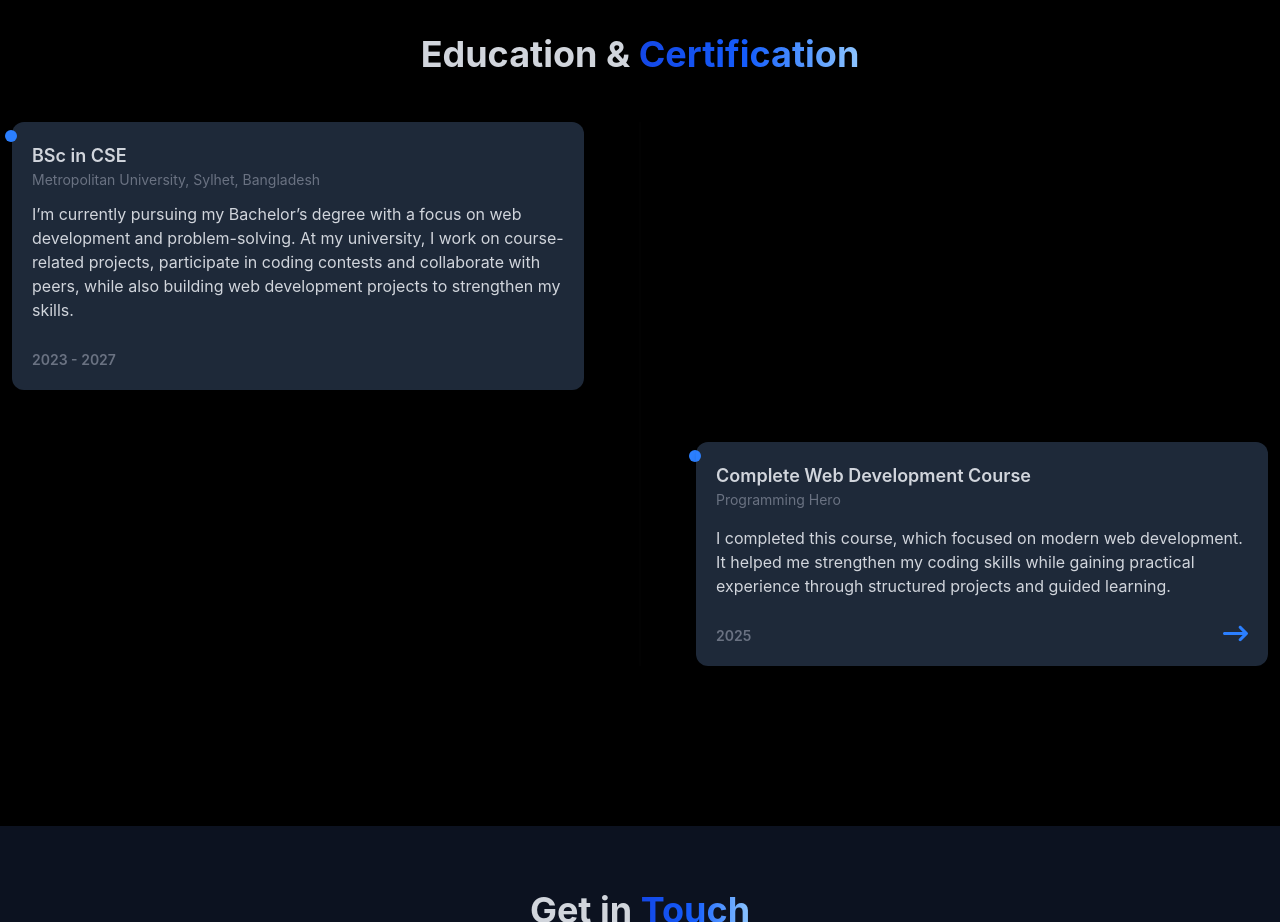
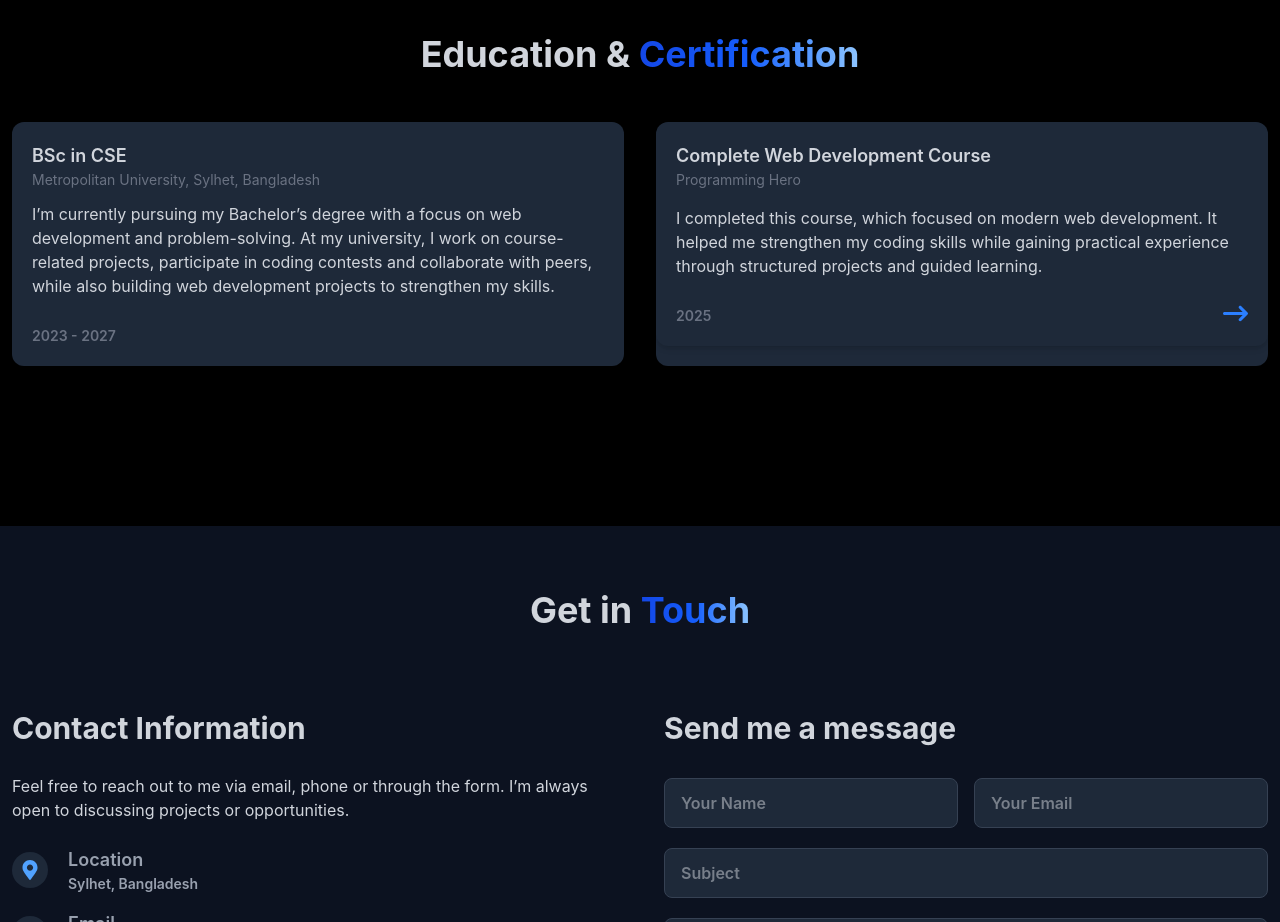
Before and after one commit to tahmid-khan-hub/my-portfolio-nextjs, a Next.js app: page / in a window 1280 px wide. Shown: the part 4200-5122 px from the top of the page. Built offline with nearby package versions, Linux system fonts and the light colour scheme.

Commit message:
Create Education section folder, update its structure

```diff
--- a/src/app/page.tsx
+++ b/src/app/page.tsx
@@ -1,7 +1,7 @@
 import About from "@/components/About";
 import Banner from "@/components/Banner/Banner";
 import Contact from "@/components/Contact/Contact";
-import Education from "@/components/Education";
+import Education from "@/components/Education/Education";
 import Projects from "@/components/Projects/Projects";
 import Skills from "@/components/Skills/Skills";
 
--- a/src/components/Education.tsx
+++ b/src/components/Education/Education.tsx
@@ -1,22 +1,19 @@
 "use client";
-import React from "react";
-import CertificateCard from "./CertificateCard";
 import AnimateOnView from "@/hooks/AnimateOnView";
+import CertificateCard from "../CertificateCard";
 
 const Education = () => {
   return (
     <div>
-      <div className="max-w-[1350px] mx-auto px-4 md:px-3 py-16 mb-24">
+      <div className="max-w-337.5 mx-auto px-4 md:px-3 py-16 mb-24">
         <AnimateOnView direction="down" delay={0.25} duration={0.6}><h1 className="text-center text-4xl text-gray-300 font-bold mb-12">
-          Education & <span className="bg-gradient-to-r from-blue-700 via-blue-600 to-blue-300 bg-clip-text text-transparent">Certification</span>
+          Education & <span className="bg-linear-to-r from-blue-700 via-blue-600 to-blue-300 bg-clip-text text-transparent">Certification</span>
         </h1></AnimateOnView>
 
         {/* Responsive layout: column on small, row on md+ */}
-        <div className="flex flex-col md:flex-row md:items-start gap-8">
+        <div className="grid grid-cols-2 gap-8">
           {/* Education */}
-          <div className="flex-1 relative bg-gray-800 rounded-xl">
-            {/* dot */}
-            <div className="absolute w-3 h-3 bg-blue-500 rounded-full -left-[7px] top-2 "></div>
+          <div className=" bg-gray-800 rounded-xl">
             <div className="p-5 shadow-md">
               <h3 className="text-lg text-gray-300 font-semibold">BSc in CSE</h3>
               <p className="text-sm text-gray-500">
@@ -30,13 +27,8 @@ const Education = () => {
             </div>
           </div>
 
-          {/* Divider (only visible on md+) */}
-          <div className="divider divider-horizontal "></div>
-
           {/* Certificate */}
-          <div className="flex-1 relative bg-gray-800 rounded-xl mt-0 md:mt-[320px]">
-            {/* dot */}
-             <div className="absolute w-3 h-3 bg-blue-500 rounded-full -left-[7px] top-2 "></div>
+          <div className=" bg-gray-800 rounded-xl h-full">
             <CertificateCard
               title="Complete Web Development Course"
               platform="Programming Hero"
```
